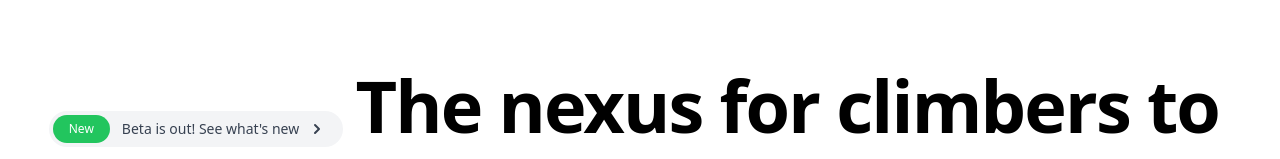
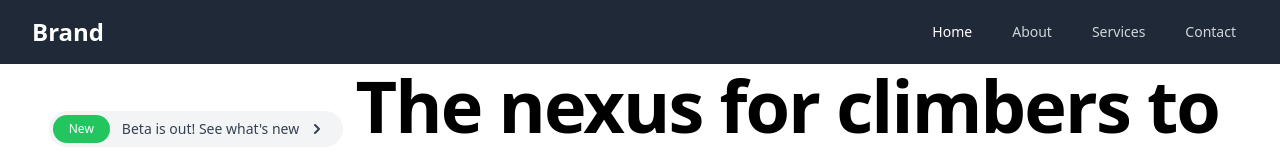
Before and after one commit to vector-y/holdup, a Next.js app: page / in a window 1280 px wide. Shown: the top 159 px of the page. Built offline with nearby package versions, Linux system fonts and the light colour scheme.

Commit message:
added temp nav bar, amazon cognito set up

```diff
--- /dev/null
+++ b/src/components/Navbar.tsx
@@ -0,0 +1,61 @@
+// components/Navbar.tsx
+import React, { useState } from 'react';
+
+const Navbar: React.FC = () => {
+  const [isOpen, setIsOpen] = useState(false);
+
+  const toggleNavbar = () => {
+    setIsOpen(!isOpen);
+  };
+
+  return (
+    <nav className="bg-gray-800 w-full fixed top-0 z-50">
+      <div className="max-w-full mx-auto px-4 sm:px-6 lg:px-8">
+        <div className="flex items-center justify-between h-16">
+          <div className="flex items-center">
+            <div className="text-white text-2xl font-semibold">Brand</div>
+          </div>
+          <div className="-mr-2 flex md:hidden">
+            <button
+              onClick={toggleNavbar}
+              className="inline-flex items-center justify-center p-2 rounded-md text-gray-400 hover:text-white hover:bg-gray-700 focus:outline-none focus:ring-2 focus:ring-offset-2 focus:ring-offset-gray-800 focus:ring-white"
+            >
+              <span className="sr-only">Open main menu</span>
+              <i className={`fas fa-${isOpen ? 'times' : 'bars'}`} />
+            </button>
+          </div>
+          <div className={`hidden md:flex md:ml-6 ${isOpen ? 'block' : 'hidden'}`}>
+            <div className="flex space-x-4">
+              <a
+                href="#"
+                className="text-white px-3 py-2 rounded-md text-sm font-medium"
+              >
+                Home
+              </a>
+              <a
+                href="#"
+                className="text-gray-300 hover:text-white px-3 py-2 rounded-md text-sm font-medium"
+              >
+                About
+              </a>
+              <a
+                href="#"
+                className="text-gray-300 hover:text-white px-3 py-2 rounded-md text-sm font-medium"
+              >
+                Services
+              </a>
+              <a
+                href="#"
+                className="text-gray-300 hover:text-white px-3 py-2 rounded-md text-sm font-medium"
+              >
+                Contact
+              </a>
+            </div>
+          </div>
+        </div>
+      </div>
+    </nav>
+  );
+};
+
+export default Navbar;
--- a/src/pages/index.tsx
+++ b/src/pages/index.tsx
@@ -1,11 +1,13 @@
 import { type NextPage } from "next";
 import Head from "next/head";
 import Link from "next/link";
+import Navbar from "../components/Navbar";
 import Hero from "../components/Hero";
 import Features from "../components/Features";
 import Secure from "../components/Secure";
 
 const Home: NextPage = () => {
+
   return (
     <>
       <Head>
@@ -14,6 +16,7 @@ const Home: NextPage = () => {
         <link rel="icon" href="/favicon.ico" />
       </Head>
       <main className="flex min-h-screen flex-col items-center justify-center bg-white">
+        <Navbar/>
         <Hero/>
         <Features/>
         <Secure/>
```
